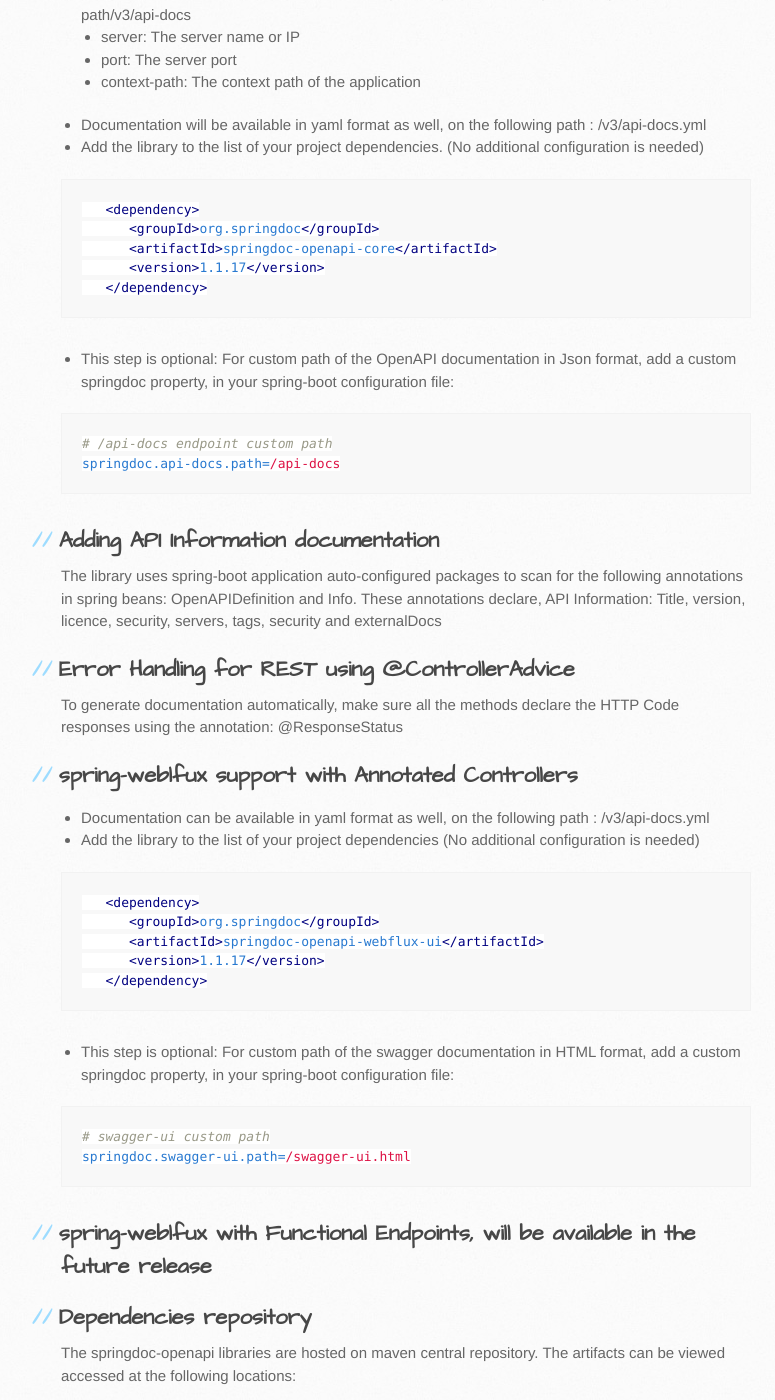
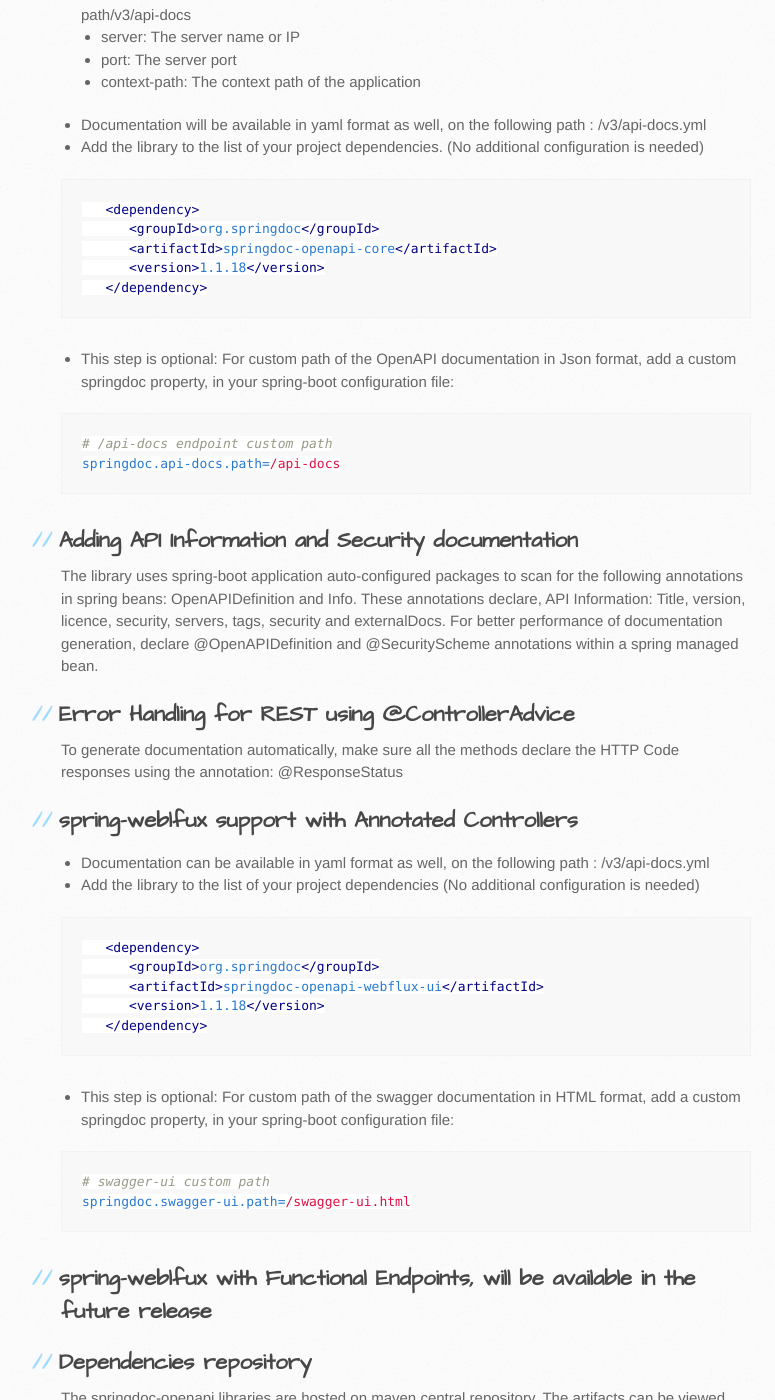
Before and after one commit to springdoc/springdoc-openapi-demos, a Jekyll site: the page built from docs/index.md, in a window 1280 px wide and 1400 px high, scrolled down 2219 px. Shown: the whole window, without its empty margins (109-884 px from the left). Built offline with Jekyll 4.4.1, drawn with Linux system fonts in a browser that asks for light colours.

Commit message:
project update

````diff
--- a/docs/index.md
+++ b/docs/index.md
@@ -34,7 +34,7 @@ This library supports:
    <dependency>
       <groupId>org.springdoc</groupId>
       <artifactId>springdoc-openapi-ui</artifactId>
-      <version>1.1.17</version>
+      <version>1.1.18</version>
    </dependency>
 ```
 *   This step is optional: For custom path of the swagger documentation in HTML format, add a custom springdoc property, in your spring-boot configuration file:
@@ -65,7 +65,7 @@ springdoc.swagger-ui.path=/swagger-ui.html
    <dependency>
       <groupId>org.springdoc</groupId>
       <artifactId>springdoc-openapi-core</artifactId>
-      <version>1.1.17</version>
+      <version>1.1.18</version>
    </dependency>
 ```
 *   This step is optional: For custom path of the OpenAPI documentation in Json format, add a custom springdoc property, in your spring-boot configuration file:
@@ -75,9 +75,10 @@ springdoc.swagger-ui.path=/swagger-ui.html
 springdoc.api-docs.path=/api-docs
 ```
 
-## Adding API Information documentation
+## Adding API Information and Security documentation
   The library uses spring-boot application auto-configured packages to scan for the following annotations in spring beans: OpenAPIDefinition and Info.
-  These annotations declare, API Information: Title, version, licence, security, servers, tags, security and externalDocs
+  These annotations declare, API Information: Title, version, licence, security, servers, tags, security and externalDocs.
+  For better performance of documentation generation, declare @OpenAPIDefinition and @SecurityScheme annotations within a spring managed bean.
 
 ## Error Handling for REST using @ControllerAdvice
 To generate documentation automatically, make sure all the methods declare the HTTP Code responses using the annotation: @ResponseStatus
@@ -90,7 +91,7 @@ To generate documentation automatically, make sure all the methods declare the H
    <dependency>
       <groupId>org.springdoc</groupId>
       <artifactId>springdoc-openapi-webflux-ui</artifactId>
-      <version>1.1.17</version>
+      <version>1.1.18</version>
    </dependency>
 ```
 *   This step is optional: For custom path of the swagger documentation in HTML format, add a custom springdoc property, in your spring-boot configuration file:
````
